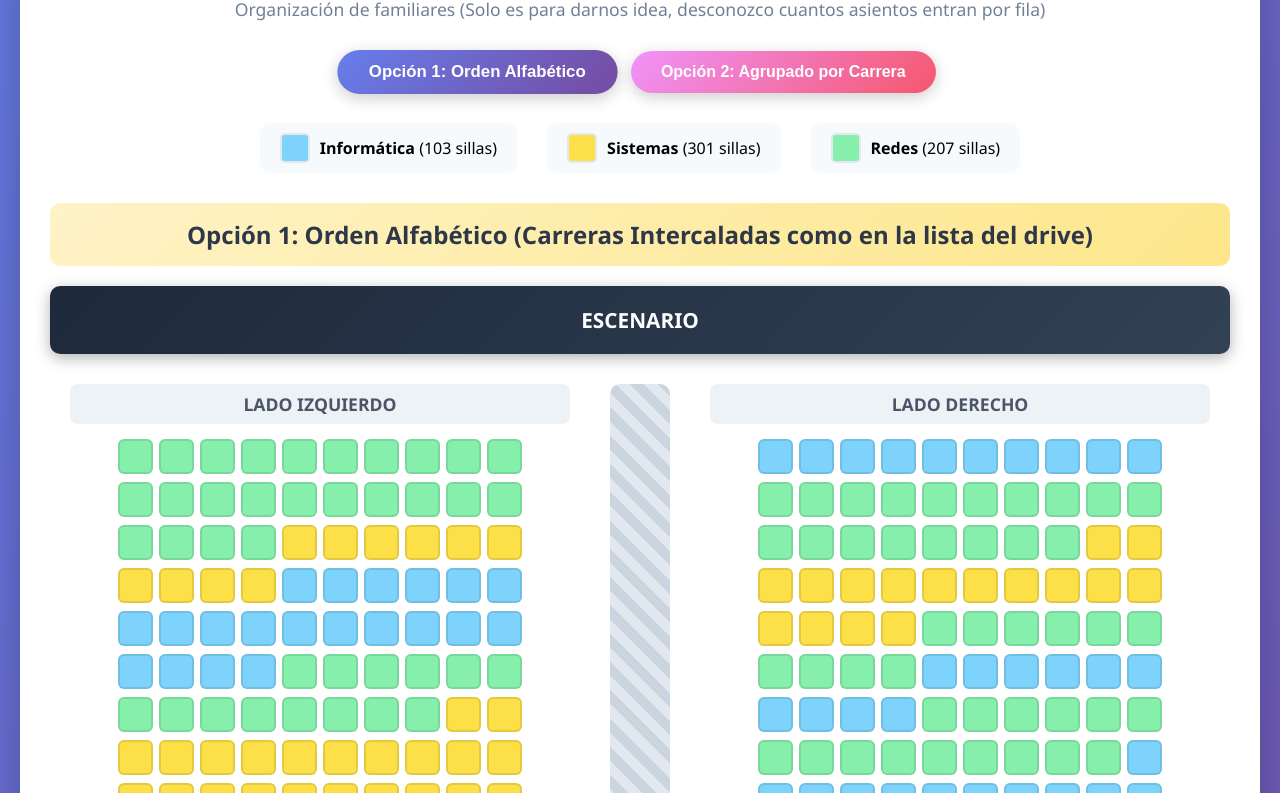
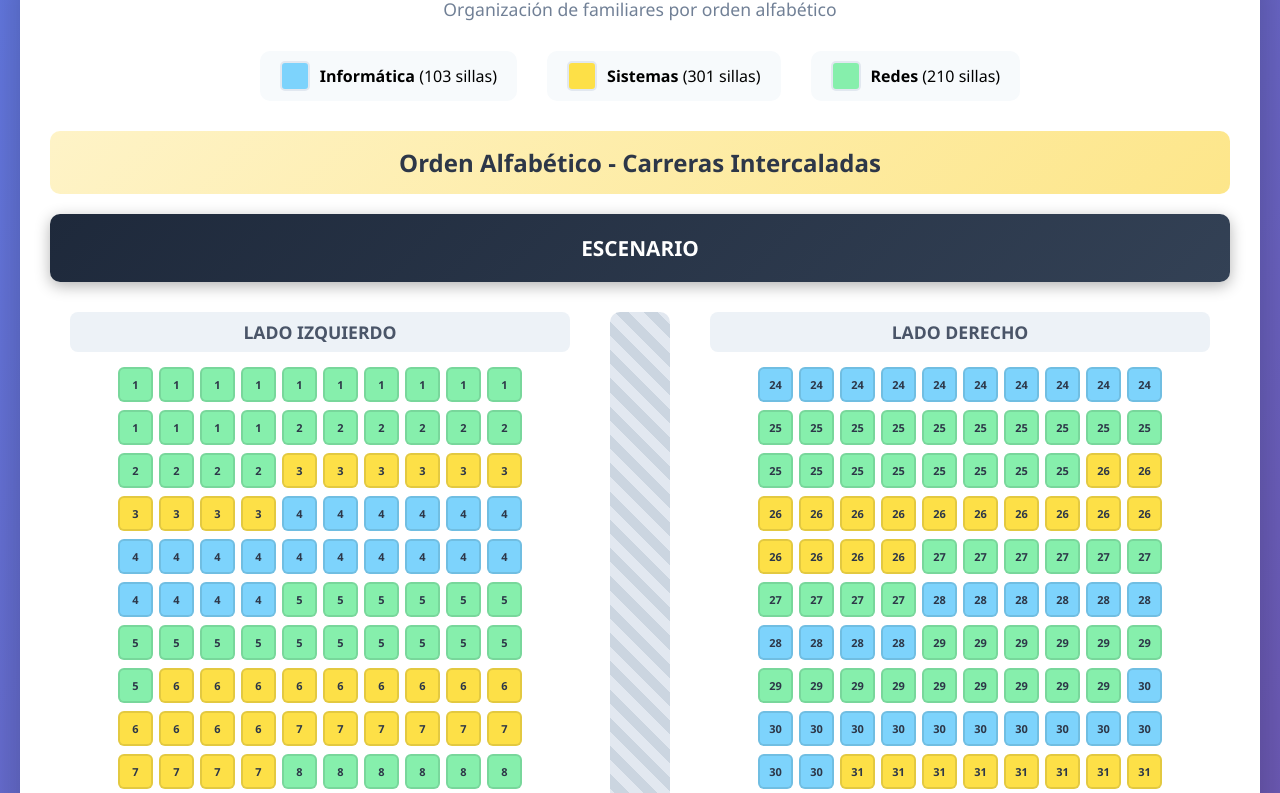
Before and after one commit to mauriciojrmv/asignacion-asientos-graduacion, a plain HTML site: page index.html in a window 1280 px wide. Shown: the part 106-899 px from the top of the page. Drawn offline with Linux system fonts and the light colour scheme.

Commit message:
Refactor seating assignment for graduation
Removed button controls and updated seating arrangement logic for graduation seating assignment.

```diff
--- a/index.html
+++ b/index.html
@@ -39,44 +39,6 @@
             color: #718096;
             margin-bottom: 30px;
             font-size: 1.1em;
-        }
-
-        .controls {
-            display: flex;
-            justify-content: center;
-            gap: 20px;
-            margin-bottom: 30px;
-            flex-wrap: wrap;
-        }
-
-        .btn {
-            padding: 12px 30px;
-            border: none;
-            border-radius: 25px;
-            font-size: 16px;
-            font-weight: 600;
-            cursor: pointer;
-            transition: all 0.3s;
-            box-shadow: 0 4px 15px rgba(0,0,0,0.2);
-        }
-
-        .btn-option1 {
-            background: linear-gradient(135deg, #667eea 0%, #764ba2 100%);
-            color: white;
-        }
-
-        .btn-option2 {
-            background: linear-gradient(135deg, #f093fb 0%, #f5576c 100%);
-            color: white;
-        }
-
-        .btn:hover {
-            transform: translateY(-2px);
-            box-shadow: 0 6px 20px rgba(0,0,0,0.3);
-        }
-
-        .btn.active {
-            transform: scale(1.05);
         }
 
         .legend {
@@ -192,10 +154,16 @@
             transition: transform 0.2s;
             position: relative;
             cursor: pointer;
+            display: flex;
+            align-items: center;
+            justify-content: center;
+            font-size: 11px;
+            font-weight: 700;
+            color: #2d3748;
         }
 
         .seat:hover {
-            transform: scale(1.1);
+            transform: scale(1.15);
             border-color: #2d3748;
             z-index: 10;
         }
@@ -273,11 +241,6 @@
                 font-size: 0.9em;
             }
 
-            .btn {
-                padding: 10px 20px;
-                font-size: 14px;
-            }
-
             .legend {
                 gap: 15px;
             }
@@ -331,6 +294,7 @@
                 width: 16px;
                 height: 16px;
                 border-width: 1px;
+                font-size: 8px;
             }
 
             .seat:hover::after {
@@ -373,11 +337,6 @@
                 font-size: 0.8em;
             }
 
-            .btn {
-                padding: 8px 15px;
-                font-size: 12px;
-            }
-
             .option-title {
                 font-size: 0.85em;
                 padding: 8px;
@@ -405,6 +364,7 @@
             .seat {
                 width: 12px;
                 height: 12px;
+                font-size: 7px;
             }
 
             .seat-row {
@@ -424,6 +384,7 @@
             .seat {
                 width: 10px;
                 height: 10px;
+                font-size: 6px;
             }
 
             .runway {
@@ -439,17 +400,8 @@
 </head>
 <body>
     <div class="container">
-        <h1>Asignación de Asientos - Opciones</h1>
-        <p class="subtitle">Organización de familiares (Solo es para darnos idea, desconozco cuantos asientos entran por fila)</p>
-
-        <div class="controls">
-            <button class="btn btn-option1 active" onclick="showOption(1)">
-                Opción 1: Orden Alfabético
-            </button>
-            <button class="btn btn-option2" onclick="showOption(2)">
-                Opción 2: Agrupado por Carrera
-            </button>
-        </div>
+        <h1>Asignación de Asientos - Graduación</h1>
+        <p class="subtitle">Organización de familiares por orden alfabético</p>
 
         <div class="legend">
             <div class="legend-item">
@@ -462,12 +414,12 @@
             </div>
             <div class="legend-item">
                 <div class="legend-color redes"></div>
-                <span><strong>Redes</strong> (207 sillas)</span>
+                <span><strong>Redes</strong> (210 sillas)</span>
             </div>
         </div>
 
-        <div id="option1" class="auditorium">
-            <div class="option-title">Opción 1: Orden Alfabético (Carreras Intercaladas como en la lista del drive)</div>
+        <div class="auditorium">
+            <div class="option-title">Orden Alfabético - Carreras Intercaladas</div>
             <div class="stage">ESCENARIO</div>
             <div class="seating-area">
                 <div class="side">
@@ -484,84 +436,65 @@
             </div>
         </div>
 
-        <div id="option2" class="auditorium" style="display:none;">
-            <div class="option-title">Opción 2: Informática + Redes (Izq) | Sistemas (Der)</div>
-            <div class="stage">ESCENARIO</div>
-            <div class="seating-area">
-                <div class="side">
-                    <div class="side-label">LADO IZQUIERDO - INFORMÁTICA + REDES</div>
-                    <div class="seats-container" id="left-grouped"></div>
-                </div>
-                <div class="runway">
-                    <div class="runway-text">PASARELA</div>
-                </div>
-                <div class="side">
-                    <div class="side-label">LADO DERECHO - SISTEMAS</div>
-                    <div class="seats-container" id="right-grouped"></div>
-                </div>
-            </div>
-        </div>
-
         <div class="stats">
             <div class="stat-card">
-                <div class="stat-number">611</div>
+                <div class="stat-number">614</div>
                 <div class="stat-label">Total de Sillas</div>
             </div>
             <div class="stat-card">
                 <div class="stat-number">45</div>
                 <div class="stat-label">Graduados</div>
             </div>
-
         </div>
     </div>
 
     <script>
         const students = [
-            {name: "Adrian Magne", carrera: "Redes", sillas: 14},
-            {name: "Alberto Iturralde", carrera: "Redes", sillas: 10},
-            {name: "Almanza Balderrama", carrera: "Sistemas", sillas: 10},
-            {name: "Antezana Espinoza", carrera: "Informatica", sillas: 20},
-            {name: "Aramayo Valeriano", carrera: "Redes", sillas: 14},
-            {name: "Arce Cuéllar", carrera: "Sistemas", sillas: 13},
-            {name: "Asturizaga Flores", carrera: "Sistemas", sillas: 10},
-            {name: "Bustamante Condori", carrera: "Redes", sillas: 10},
-            {name: "Bustamante Paraba", carrera: "Sistemas", sillas: 21},
-            {name: "Calzadilla Nogales", carrera: "Sistemas", sillas: 10},
-            {name: "Camacho Balderrama", carrera: "Sistemas", sillas: 10},
-            {name: "Castellon Mejia", carrera: "Informatica", sillas: 14},
-            {name: "Chura Aquino", carrera: "Sistemas", sillas: 12},
-            {name: "Coronado Arispe", carrera: "Informatica", sillas: 11},
-            {name: "Cuellar Serrano", carrera: "Sistemas", sillas: 10},
-            {name: "Donoso Quispe", carrera: "Redes", sillas: 12},
-            {name: "Galvarro Carrillo", carrera: "Redes", sillas: 10},
-            {name: "Guevara Gomez", carrera: "Redes", sillas: 17},
-            {name: "Lamas Soto", carrera: "Sistemas", sillas: 10},
-            {name: "Machuca Yavita", carrera: "Sistemas", sillas: 20},
-            {name: "Mamani Condori", carrera: "Redes", sillas: 10},
-            {name: "Mamani Lopez", carrera: "Sistemas", sillas: 30},
-            {name: "Marin Quelca", carrera: "Redes", sillas: 20},
-            {name: "Mattinen Valdez", carrera: "Informatica", sillas: 10},
-            {name: "Moron Alvarado", carrera: "Redes", sillas: 18},
-            {name: "Méndez Villalba", carrera: "Sistemas", sillas: 16},
-            {name: "Nacho Uria", carrera: "Redes", sillas: 10},
-            {name: "Olmos Campos", carrera: "Informatica", sillas: 10},
-            {name: "Ortuño Albornoz", carrera: "Redes", sillas: 15},
-            {name: "Padilla Yapura", carrera: "Informatica", sillas: 13},
-            {name: "Quiroga Castro", carrera: "Sistemas", sillas: 10},
-            {name: "Retamoso Rodriguez", carrera: "Sistemas", sillas: 12},
-            {name: "Rivas Romana", carrera: "Redes", sillas: 24},
-            {name: "Rojas Machuca", carrera: "Sistemas", sillas: 13},
-            {name: "Rojas Garnica", carrera: "Sistemas", sillas: 18},
-            {name: "Rojas Zambrana", carrera: "Sistemas", sillas: 14},
-            {name: "Salvatierra Rada", carrera: "Sistemas", sillas: 14},
-            {name: "Sañez Salce", carrera: "Sistemas", sillas: 16},
-            {name: "Soliz Camacho", carrera: "Redes", sillas: 10},
-            {name: "Suarez Lazarte", carrera: "Sistemas", sillas: 10},
-            {name: "Tarqui Marca", carrera: "Redes", sillas: 13},
-            {name: "Torres Rocha", carrera: "Sistemas", sillas: 12},
-            {name: "Torrez Garcia", carrera: "Sistemas", sillas: 10},
-            {name: "Vaca Fernández", carrera: "Informatica", sillas: 10},
-            {name: "Vaca Ibañez", carrera: "Informatica", sillas: 15}
+            {num: 1, apellido: "Adrian Magne", nombre: "Luis Fernando", carrera: "Redes", sillas: 14},
+            {num: 2, apellido: "Alberto Iturralde", nombre: "Fedra Rene", carrera: "Redes", sillas: 10},
+            {num: 3, apellido: "Almanza Balderrama", nombre: "Juan Pablo", carrera: "Sistemas", sillas: 10},
+            {num: 4, apellido: "Antezana Espinoza", nombre: "Ruth Veronica", carrera: "Informatica", sillas: 20},
+            {num: 5, apellido: "Aramayo Valeriano", nombre: "Ivan Daniel", carrera: "Redes", sillas: 17},
+            {num: 6, apellido: "Arce Cuéllar", nombre: "Rister Yasir", carrera: "Sistemas", sillas: 13},
+            {num: 7, apellido: "Asturizaga Flores", nombre: "Marco Antonio", carrera: "Sistemas", sillas: 10},
+            {num: 8, apellido: "Bustamante Condori", nombre: "Jose Miguel", carrera: "Redes", sillas: 10},
+            {num: 9, apellido: "Bustamante Paraba", nombre: "Mauro Jhoel", carrera: "Sistemas", sillas: 21},
+            {num: 10, apellido: "Calzadilla Nogales", nombre: "Jose Alejandro", carrera: "Sistemas", sillas: 10},
+            {num: 11, apellido: "Camacho Balderrama", nombre: "Luis Gustavo", carrera: "Sistemas", sillas: 10},
+            {num: 12, apellido: "Castellon Mejia", nombre: "Richard", carrera: "Informatica", sillas: 14},
+            {num: 13, apellido: "Chura Aquino", nombre: "Maribel", carrera: "Sistemas", sillas: 12},
+            {num: 14, apellido: "Coronado Arispe", nombre: "Valeria", carrera: "Informatica", sillas: 11},
+            {num: 15, apellido: "Cuellar Serrano", nombre: "Cristian", carrera: "Sistemas", sillas: 10},
+            {num: 16, apellido: "Donoso Quispe", nombre: "Vicente", carrera: "Redes", sillas: 12},
+            {num: 17, apellido: "Galvarro Carrillo", nombre: "Davor Soria", carrera: "Redes", sillas: 10},
+            {num: 18, apellido: "Guevara Gomez", nombre: "Alison Celeste", carrera: "Redes", sillas: 17},
+            {num: 19, apellido: "Lamas Soto", nombre: "Jhonny", carrera: "Sistemas", sillas: 10},
+            {num: 20, apellido: "Machuca Yavita", nombre: "Miguel Angel", carrera: "Sistemas", sillas: 20},
+            {num: 21, apellido: "Mamani Condori", nombre: "David", carrera: "Redes", sillas: 10},
+            {num: 22, apellido: "Mamani Lopez", nombre: "Gerber Fabian", carrera: "Sistemas", sillas: 30},
+            {num: 23, apellido: "Marin Quelca", nombre: "Renan Alvaro", carrera: "Redes", sillas: 20},
+            {num: 24, apellido: "Mattinen Valdez", nombre: "Mauricio Jr", carrera: "Informatica", sillas: 10},
+            {num: 25, apellido: "Moron Alvarado", nombre: "Gabriel Junior", carrera: "Redes", sillas: 18},
+            {num: 26, apellido: "Méndez Villalba", nombre: "Roy William", carrera: "Sistemas", sillas: 16},
+            {num: 27, apellido: "Nacho Uria", nombre: "Joel Jothar", carrera: "Redes", sillas: 10},
+            {num: 28, apellido: "Olmos Campos", nombre: "Heidy", carrera: "Informatica", sillas: 10},
+            {num: 29, apellido: "Ortuño Albornoz", nombre: "Christian Leonel", carrera: "Redes", sillas: 15},
+            {num: 30, apellido: "Padilla Yapura", nombre: "Jose Luis", carrera: "Informatica", sillas: 13},
+            {num: 31, apellido: "Quiroga Castro", nombre: "Ines", carrera: "Sistemas", sillas: 10},
+            {num: 32, apellido: "Retamoso Rodriguez", nombre: "Marco Antonio", carrera: "Sistemas", sillas: 12},
+            {num: 33, apellido: "Rivas Romana", nombre: "Alicia", carrera: "Redes", sillas: 24},
+            {num: 34, apellido: "Rojas Machuca", nombre: "Alvaro", carrera: "Sistemas", sillas: 13},
+            {num: 35, apellido: "Rojas Garnica", nombre: "Milenka", carrera: "Sistemas", sillas: 18},
+            {num: 36, apellido: "Rojas Zambrana", nombre: "Roger", carrera: "Sistemas", sillas: 14},
+            {num: 37, apellido: "Salvatierra Rada", nombre: "Víctor Hugo", carrera: "Sistemas", sillas: 14},
+            {num: 38, apellido: "Sañez Salce", nombre: "Jose Cesar", carrera: "Sistemas", sillas: 16},
+            {num: 39, apellido: "Soliz Camacho", nombre: "David", carrera: "Redes", sillas: 10},
+            {num: 40, apellido: "Suarez Lazarte", nombre: "Dario", carrera: "Sistemas", sillas: 10},
+            {num: 41, apellido: "Tarqui Marca", nombre: "Carlos Rodrigo", carrera: "Redes", sillas: 13},
+            {num: 42, apellido: "Torres Rocha", nombre: "Luis Alejandro", carrera: "Sistemas", sillas: 12},
+            {num: 43, apellido: "Torrez Garcia", nombre: "Jorge Luis", carrera: "Sistemas", sillas: 10},
+            {num: 44, apellido: "Vaca Fernández", nombre: "Jose Luis", carrera: "Informatica", sillas: 10},
+            {num: 45, apellido: "Vaca Ibañez", nombre: "Emanuel Aroldo", carrera: "Informatica", sillas: 15}
         ];
 
         function createSeats(container, studentsList, seatsPerRow = 10) {
@@ -582,7 +515,8 @@
                 for (let i = 0; i < student.sillas; i++) {
                     const seat = document.createElement('div');
                     seat.className = `seat ${student.carrera.toLowerCase()}`;
-                    seat.setAttribute('data-info', `${student.name} (${student.carrera})`);
+                    seat.textContent = student.num;
+                    seat.setAttribute('data-info', `${student.nombre} ${student.apellido} - ${student.carrera}`);
                     currentRow.push(seat);
 
                     if (currentRow.length === seatsPerRow) {
@@ -603,7 +537,7 @@
             }
         }
 
-        function initOption1() {
+        function initSeating() {
             const half = Math.ceil(students.length / 2);
             const leftStudents = students.slice(0, half);
             const rightStudents = students.slice(half);
@@ -612,33 +546,14 @@
             createSeats(document.getElementById('right-alpha'), rightStudents);
         }
 
-        function initOption2() {
-            const redes = students.filter(s => s.carrera === 'Redes');
-            const informatica = students.filter(s => s.carrera === 'Informatica');
-            const sistemas = students.filter(s => s.carrera === 'Sistemas');
-
-            createSeats(document.getElementById('left-grouped'), [...informatica, ...redes]);
-            createSeats(document.getElementById('right-grouped'), sistemas);
-        }
-
-        function showOption(num) {
-            document.getElementById('option1').style.display = num === 1 ? 'block' : 'none';
-            document.getElementById('option2').style.display = num === 2 ? 'block' : 'none';
-
-            document.querySelectorAll('.btn').forEach(btn => btn.classList.remove('active'));
-            event.target.classList.add('active');
-        }
-
-        initOption1();
-        initOption2();
+        initSeating();
 
         // Redibujar asientos cuando cambie el tamaño de la ventana
         let resizeTimer;
         window.addEventListener('resize', function() {
             clearTimeout(resizeTimer);
             resizeTimer = setTimeout(function() {
-                initOption1();
-                initOption2();
+                initSeating();
             }, 250);
         });
     </script>
```
